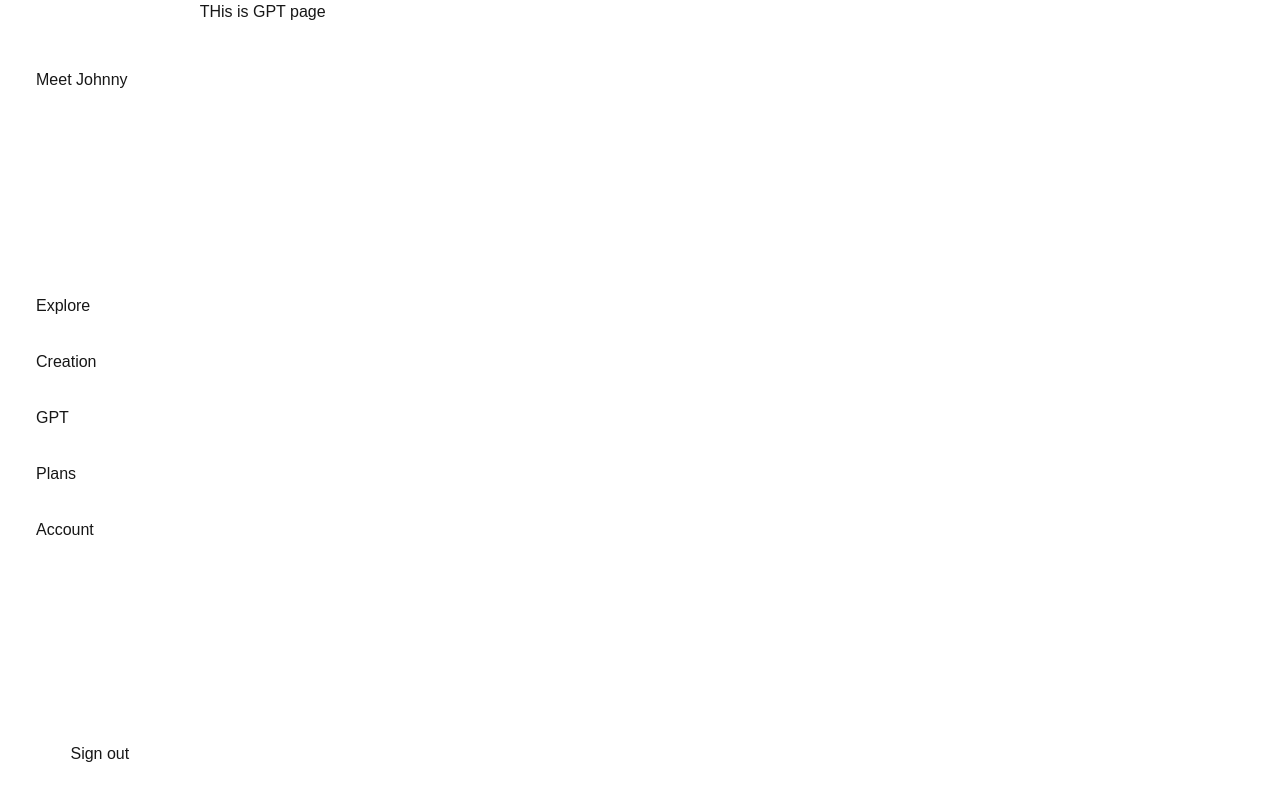
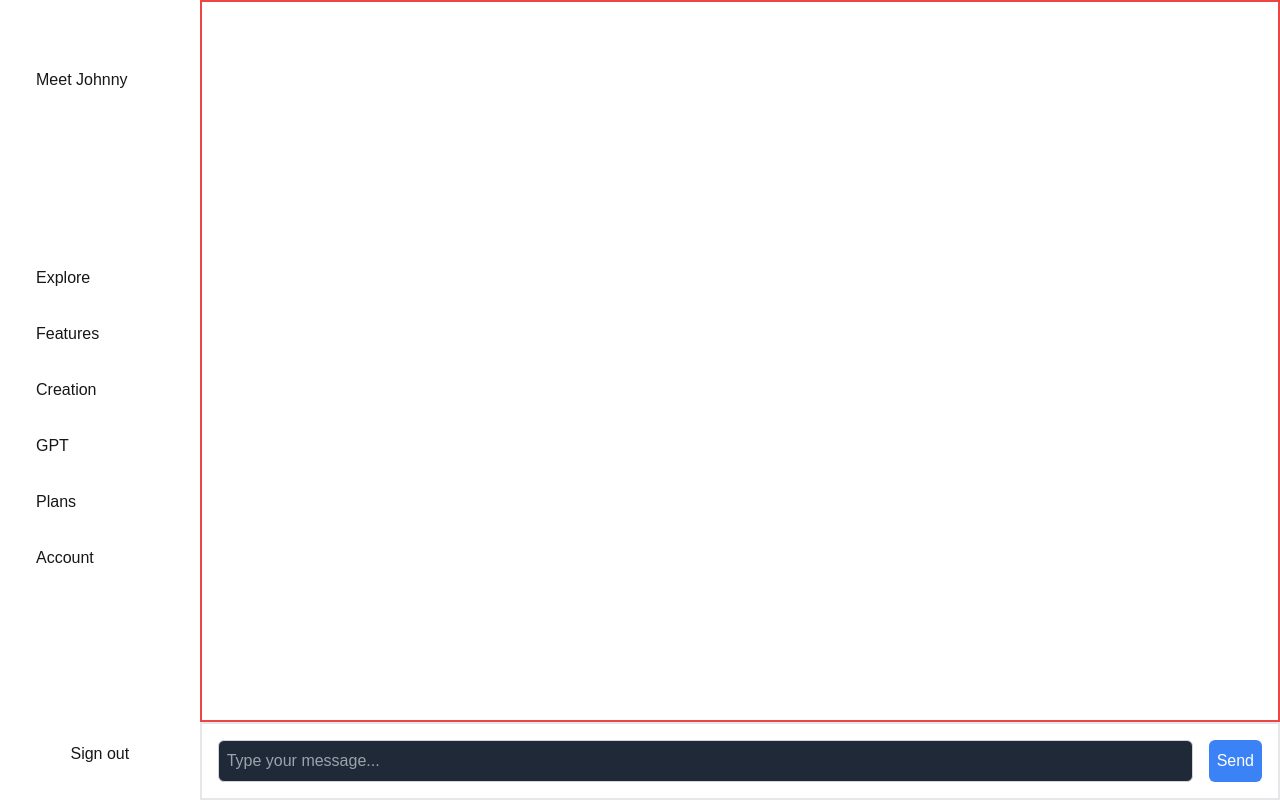
Before and after one commit to kevthefoo/mjweb, a Next.js app: page /gpt in a window 1280 px wide. Built offline with nearby package versions, Linux system fonts and the light colour scheme.

Commit message:
Implement chat functionality on GPT page and add Features page to the dashboard

```diff
--- /dev/null
+++ b/app/(dashboard)/features/page.tsx
@@ -0,0 +1,3 @@
+export default async function Features() {
+    return <section>THis is Features page</section>;
+}
--- a/app/(dashboard)/gpt/page.tsx
+++ b/app/(dashboard)/gpt/page.tsx
@@ -1,3 +1,66 @@
-export default async function GPT() {
-    return <section>THis is GPT page</section>;
+"use client";
+import { useState } from "react";
+
+export default function GPT() {
+    const [messages, setMessages] = useState<string[]>([]);
+    const [input, setInput] = useState("");
+
+    const handleSubmit = async (e: React.FormEvent) => {
+        e.preventDefault();
+        if (!input.trim()) return;
+
+        // Add user's message to the chat
+        setMessages((prevMessages) => [...prevMessages, `User: ${input}`]);
+
+        // Call GPT API (replace with your actual API call)
+        const response = await fetch("/api/gpt", {
+            method: "POST",
+            headers: {
+                "Content-Type": "application/json",
+            },
+            body: JSON.stringify({ message: input }),
+        });
+        const data = await response.json();
+
+        // Add GPT's response to the chat
+        setMessages((prevMessages) => [
+            ...prevMessages,
+            `GPT: ${data.response}`,
+        ]);
+
+        // Clear the input field
+        setInput("");
+    };
+
+    return (
+        <section className="h-full w-full flex flex-col justify-between">
+            <div className="flex-grow p-4 overflow-y-auto border-2 border-red-500">
+                {messages.map((message, index) => (
+                    <div key={index} className="mb-2">
+                        {message}
+                    </div>
+                ))}
+            </div>
+            <form
+                onSubmit={handleSubmit}
+                className="p-4 border-2 border-gray-200"
+            >
+                <div className="flex gap-4">
+                    <input
+                        type="text"
+                        value={input}
+                        onChange={(e) => setInput(e.target.value)}
+                        className="flex-grow p-2 border border-gray-300 rounded-md bg-gray-800"
+                        placeholder="Type your message..."
+                    />
+                    <button
+                        type="submit"
+                        className="p-2 bg-blue-500 text-white rounded-md hover:bg-blue-600"
+                    >
+                        Send
+                    </button>
+                </div>
+            </form>
+        </section>
+    );
 }
--- a/components/Navbar.tsx
+++ b/components/Navbar.tsx
@@ -11,6 +11,9 @@ export default function Navbar() {
                 <ul className="flex flex-col border-2 border-white gap-8">
                     <li>
                         <Link href="/explore">Explore</Link>
+                    </li>
+                    <li>
+                        <Link href="/explore">Features</Link>
                     </li>
                     <li>
                         <Link href="/creation">Creation</Link>
```
